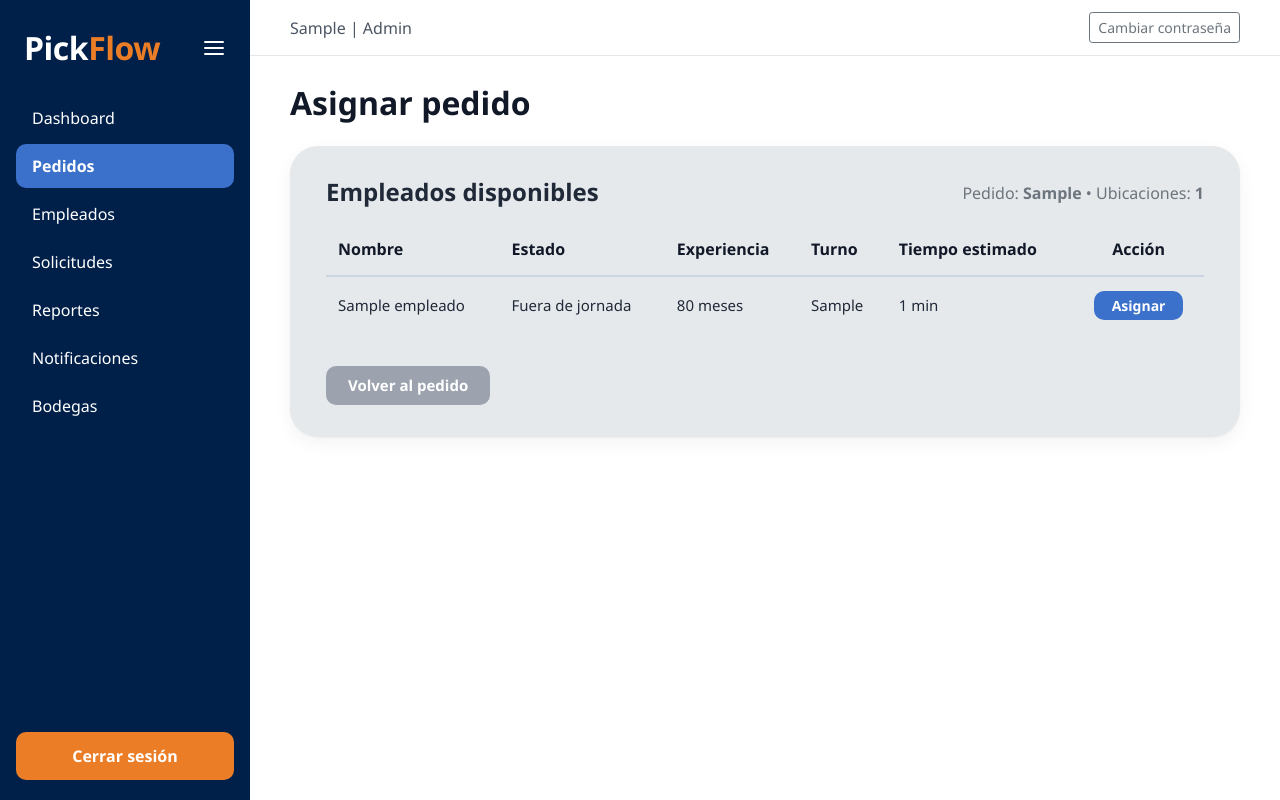
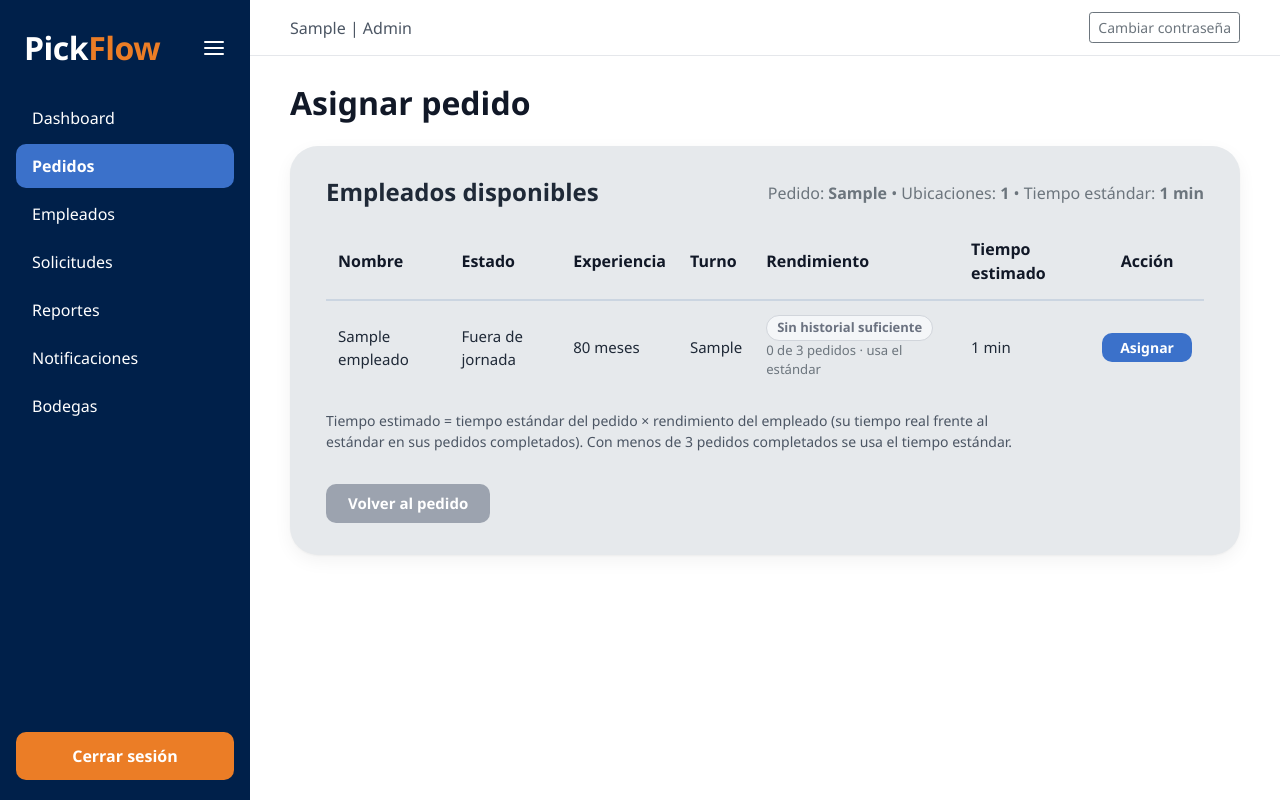
Before and after one commit to Parrrritaa/PickFlowAPP, an ASP.NET Core app: page /Pedidos/Asignar/1 in a window 1280 px wide. Run offline with ASP.NET Core 8, Linux system fonts and the light colour scheme; the visitor is signed in with stand-in values (Sample User, id 1); tables that the repository leaves empty hold one stand-in row (values such as "Sample post"); some libraries are stand-ins or nearby versions.

Commit message:
Factor de rendimiento por empleado en el tiempo estimado
- Rendimiento = Σ tiempo real / Σ tiempo estándar de los pedidos
  completados desde el último reinicio, limitado entre 0,5 y 2,0.
  Con menos pedidos que el mínimo (MinPedidosRendimiento, 3 por
  defecto) se usa el tiempo estándar.
- Tiempo estimado = tiempo estándar x rendimiento; se usa para validar
  la jornada y recomendar al empleado en Asignar.
- Columna Rendimiento en Asignar y Empleados; "Reiniciar promedio"
  pasa a "Reiniciar rendimiento".
- Detalle del pedido muestra tiempo estimado y tiempo real.

```diff
--- a/Controllers/PedidosController.cs
+++ b/Controllers/PedidosController.cs
@@ -222,11 +222,15 @@ namespace PickingApp.Controllers
                 .ThenByDescending(e => e.MesesExperiencia)
                 .ToList();
 
+            // Tiempo estimado de cada empleado = tiempo estándar del pedido × su factor de rendimiento
+            var tiempoEstandar = await _pickingEngine.CalcularTiempoEstandarAsync(id);
+            var rendimientos = await _pickingEngine.CalcularRendimientosAsync(empleados.Select(e => e.Id).ToList());
+
             var tiemposEstimados = new Dictionary<int, double>();
             var motivosNoAsignable = new Dictionary<int, string>();
             foreach (var emp in empleados)
             {
-                tiemposEstimados[emp.Id] = await _pickingEngine.CalcularTiempoEstimadoAsync(id, emp.Id);
+                tiemposEstimados[emp.Id] = rendimientos[emp.Id].Estimar(tiempoEstandar);
 
                 // Mismas reglas que se aplican al asignar (activo, pedido en curso, jornada, tiempo restante)
                 var validacion = await _pickingEngine.ValidarAsignacionAsync(id, emp.Id);
@@ -245,6 +249,8 @@ namespace PickingApp.Controllers
 
             ViewBag.Pedido = pedido;
             ViewBag.TiemposEstimados = tiemposEstimados;
+            ViewBag.TiempoEstandar = tiempoEstandar;
+            ViewBag.Rendimientos = rendimientos;
             ViewBag.MotivosNoAsignable = motivosNoAsignable;
             ViewBag.EmpleadoRecomendadoId = empleados.FirstOrDefault(e => !motivosNoAsignable.ContainsKey(e.Id))?.Id;
             return View(empleados);
@@ -300,7 +306,7 @@ namespace PickingApp.Controllers
             await _context.SaveChangesAsync();
 
             await _auditService.LogAsync(userEmail, userRole, "Asignar Pedido", "Pedidos",
-                $"Pedido {pedido.CodigoPedido} asignado al empleado {empleado.NombreCompleto}. Estimado: {Formato.Duracion(validacion.TiempoEstimadoMinutos)}");
+                $"Pedido {pedido.CodigoPedido} asignado al empleado {empleado.NombreCompleto}. Estimado: {Formato.Duracion(validacion.TiempoEstimadoMinutos)} (estándar {Formato.Duracion(validacion.TiempoEstandarMinutos)} × rendimiento {validacion.Rendimiento?.Factor ?? 1:0.00})");
 
             if (validacion.GeneraAdvertencia)
             {
@@ -362,7 +368,7 @@ namespace PickingApp.Controllers
             await _context.SaveChangesAsync();
 
             await _auditService.LogAsync(userEmail, userRole, "Reasignar Pedido", "Pedidos",
-                $"Pedido {pedido.CodigoPedido} reasignado a {nuevoEmpleado.NombreCompleto}. Motivo: {motivoReasignacion}");
+                $"Pedido {pedido.CodigoPedido} reasignado a {nuevoEmpleado.NombreCompleto}. Estimado: {Formato.Duracion(validacion.TiempoEstimadoMinutos)}. Motivo: {motivoReasignacion}");
 
             TempData["SuccessMessage"] = $"Pedido '{pedido.CodigoPedido}' reasignado exitosamente a '{nuevoEmpleado.NombreCompleto}'.";
             return RedirectToAction(nameof(Detalle), new { id = pedidoId });
--- a/Views/Auditoria/Configuracion.cshtml
+++ b/Views/Auditoria/Configuracion.cshtml
@@ -73,6 +73,11 @@
                                 <input type="number" name="configuraciones[MinutosPorUbicacion]" value="@configs.GetValueOrDefault("MinutosPorUbicacion", "1")" class="form-control" min="0" max="30" step="0.1" />
                                 <div class="form-text small">Se suman al tiempo estándar por cada ubicación del pedido. Los minutos por unidad se definen en <a asp-controller="Productos" asp-action="Index">Productos</a>.</div>
                             </div>
+                            <div class="col-md-4">
+                                <label class="form-label fw-semibold">Pedidos para Medir Rendimiento</label>
+                                <input type="number" name="configuraciones[MinPedidosRendimiento]" value="@configs.GetValueOrDefault("MinPedidosRendimiento", "3")" class="form-control" min="1" max="50" />
+                                <div class="form-text small">Pedidos completados que necesita un empleado antes de ajustar su tiempo estimado; con menos se usa el tiempo estándar.</div>
+                            </div>
                         </div>
 
                         <div class="d-flex justify-content-end gap-2">
--- a/Views/Pedidos/Asignar.cshtml
+++ b/Views/Pedidos/Asignar.cshtml
@@ -8,6 +8,9 @@
     var tiemposEstimados = ViewBag.TiemposEstimados as Dictionary<int, double> ?? new Dictionary<int, double>();
     var motivosNoAsignable = ViewBag.MotivosNoAsignable as Dictionary<int, string> ?? new Dictionary<int, string>();
     var empleadoRecomendadoId = ViewBag.EmpleadoRecomendadoId as int?;
+    var tiempoEstandar = ViewBag.TiempoEstandar as double? ?? 0;
+    var rendimientos = ViewBag.Rendimientos as Dictionary<int, PickingApp.Services.RendimientoEmpleado> ?? new Dictionary<int, PickingApp.Services.RendimientoEmpleado>();
+    var minimoPedidos = rendimientos.Values.FirstOrDefault()?.MinimoPedidos ?? 3;
 }
 
 <h1 class="pf-page-title">Asignar pedido</h1>
@@ -15,7 +18,7 @@
 <div class="mockup-card">
     <div class="d-flex justify-content-between align-items-center mb-3">
         <h4 class="fw-bold mb-0" style="color: #1F2937;">Empleados disponibles</h4>
-        <span class="text-muted fw-semibold">Pedido: <strong>@(pedido?.CodigoPedido)</strong> &bull; Ubicaciones: <strong>@totalUbicaciones</strong></span>
+        <span class="text-muted fw-semibold">Pedido: <strong>@(pedido?.CodigoPedido)</strong> &bull; Ubicaciones: <strong>@totalUbicaciones</strong> &bull; Tiempo estándar: <strong>@PickingApp.Services.Formato.Duracion(tiempoEstandar)</strong></span>
     </div>
 
     <div class="table-responsive mb-3">
@@ -26,6 +29,7 @@
                     <th>Estado</th>
                     <th>Experiencia</th>
                     <th>Turno</th>
+                    <th>Rendimiento</th>
                     <th>Tiempo estimado</th>
                     <th class="text-center">Acción</th>
                 </tr>
@@ -46,6 +50,13 @@
                             <td>@estadoText</td>
                             <td>@emp.MesesExperiencia meses</td>
                             <td>@(string.IsNullOrEmpty(emp.JornadaLaboral) ? "Sin turno asignado" : emp.JornadaLaboral)</td>
+                            <td>
+                                @if (rendimientos.TryGetValue(emp.Id, out var rendimiento))
+                                {
+                                    <span class="pf-rendimiento @ClaseRendimiento(rendimiento)">@rendimiento.Descripcion</span>
+                                    <div class="small text-muted">@rendimiento.Detalle</div>
+                                }
+                            </td>
                             <td>@tiempoEstimado</td>
                             <td class="text-center">
                                 <form asp-action="Asignar" method="post" class="d-inline">
@@ -64,12 +75,17 @@
                 else
                 {
                     <tr>
-                        <td colspan="6" class="text-center text-muted py-4">No hay empleados registrados.</td>
+                        <td colspan="7" class="text-center text-muted py-4">No hay empleados registrados.</td>
                     </tr>
                 }
             </tbody>
         </table>
     </div>
+
+    <p class="pf-seccion-desc small mb-3">
+        Tiempo estimado = tiempo estándar del pedido × rendimiento del empleado (su tiempo real frente al estándar en sus pedidos completados).
+        Con menos de @minimoPedidos pedidos completados se usa el tiempo estándar.
+    </p>
 
     @if (tieneEmpleadoPocaExp && totalUbicaciones > 10)
     {
@@ -87,3 +103,12 @@
         </a>
     </div>
 </div>
+
+@functions {
+    // Verde si tarda menos que el estándar, ámbar si tarda más, neutro sin historial o al ritmo estándar
+    string ClaseRendimiento(PickingApp.Services.RendimientoEmpleado r)
+    {
+        if (!r.TieneHistorialSuficiente || Math.Abs(1 - r.Factor) < 0.05) return "pf-rendimiento--neutro";
+        return r.Factor < 1 ? "pf-rendimiento--rapido" : "pf-rendimiento--lento";
+    }
+}
--- a/wwwroot/css/site.css
+++ b/wwwroot/css/site.css
@@ -1342,3 +1342,29 @@ body:not(.pf-just-logged-in) .pf-content > :not(.modal):not(script):nth-child(n+
     background-color: #DC3545;
     border-color: #DC3545;
 }
+
+/* Rendimiento del empleado frente al tiempo estándar (Asignar y Empleados) */
+.pf-rendimiento {
+    display: inline-block;
+    padding: 2px 10px;
+    border-radius: 999px;
+    font-size: 13px;
+    font-weight: 600;
+    white-space: nowrap;
+}
+
+.pf-rendimiento--rapido {
+    background: #E3F2E1;
+    color: #2F6B27;
+}
+
+.pf-rendimiento--lento {
+    background: var(--pf-warning-bg);
+    color: var(--pf-warning-text);
+}
+
+.pf-rendimiento--neutro {
+    background: var(--pf-gray-light);
+    color: var(--pf-text-muted);
+    border: 1px solid var(--pf-gray-border);
+}
```
Also changed, not shown: Controllers/EmpleadosController.cs (+8 -5 lines), Services/IPickingEngine.cs (+37 -0 lines), Services/PickingEngine.cs (+92 -11 lines), Views/Empleados/Index.cshtml (+22 -4 lines), Views/Pedidos/Detalle.cshtml (+15 -2 lines).
